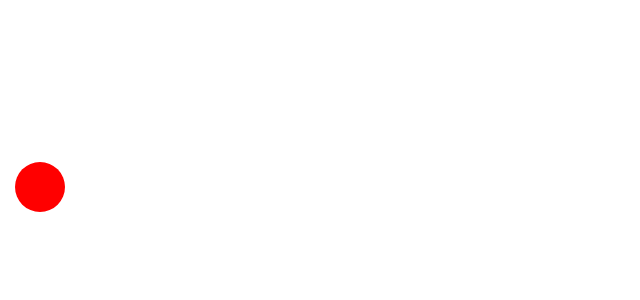
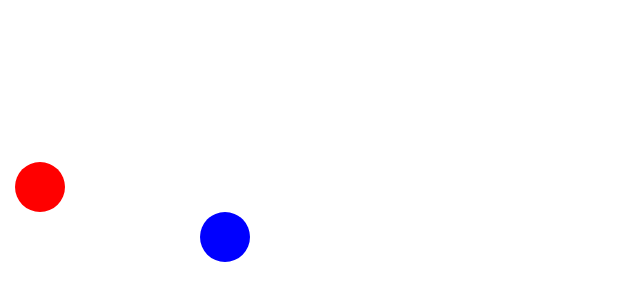
Before and after one commit to BaltoClem/projet_OhMyCode_JavaScript, a plain HTML site: page initiation/index.html in a window 1280 px wide. Shown: the part 38-338 px from the top of the page, without its empty margins (0-640 px from the left). Drawn offline with Linux system fonts and the light colour scheme.

Commit message:
Mise en place du cercle bleu

```diff
--- a/initiation/index.html
+++ b/initiation/index.html
@@ -10,6 +10,7 @@
 <body>
 
 <div id="btn-red"></div>
+<div id="btn-blue"></div>
 
 <script src="script.js"></script>
 
```
